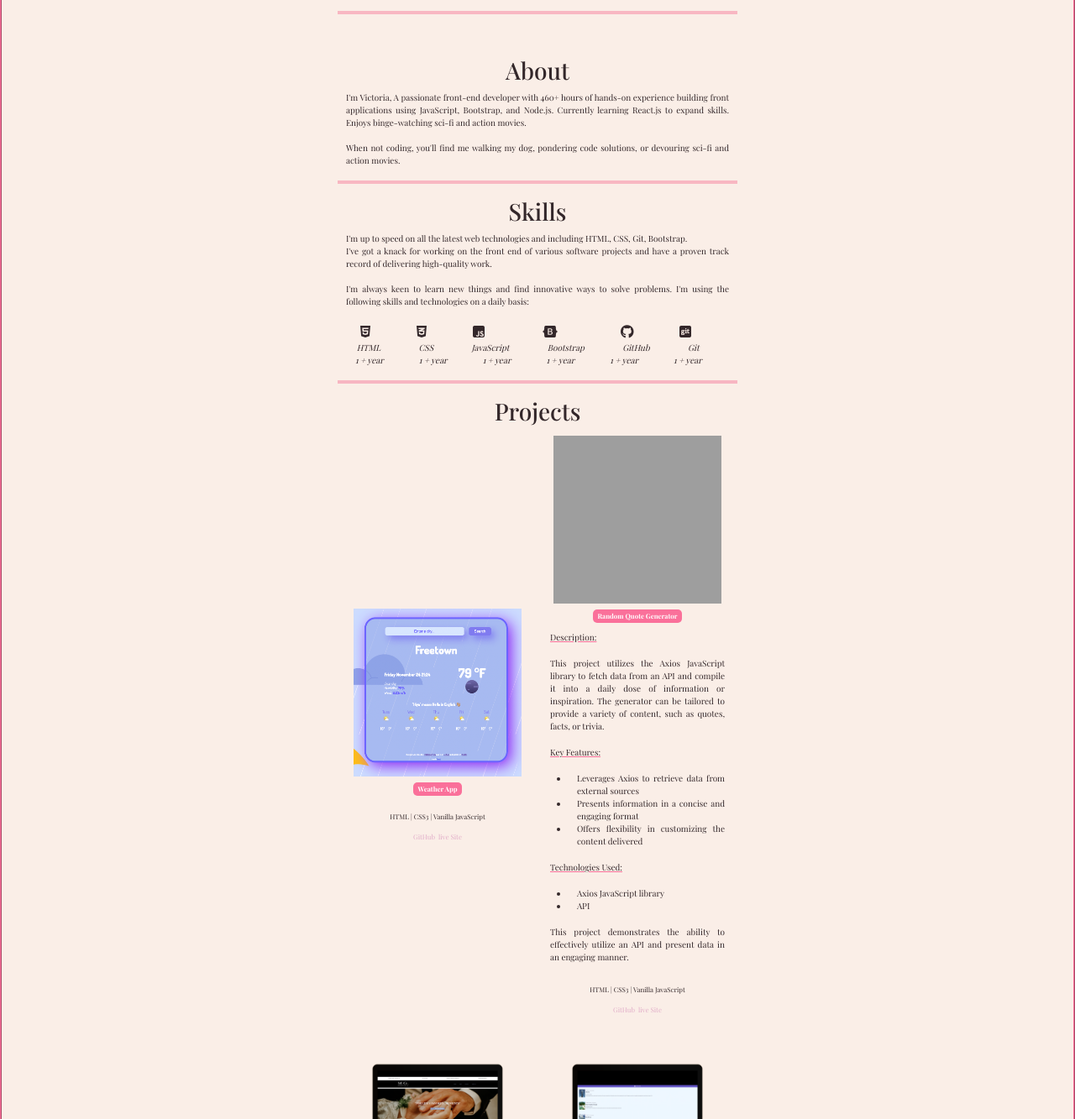
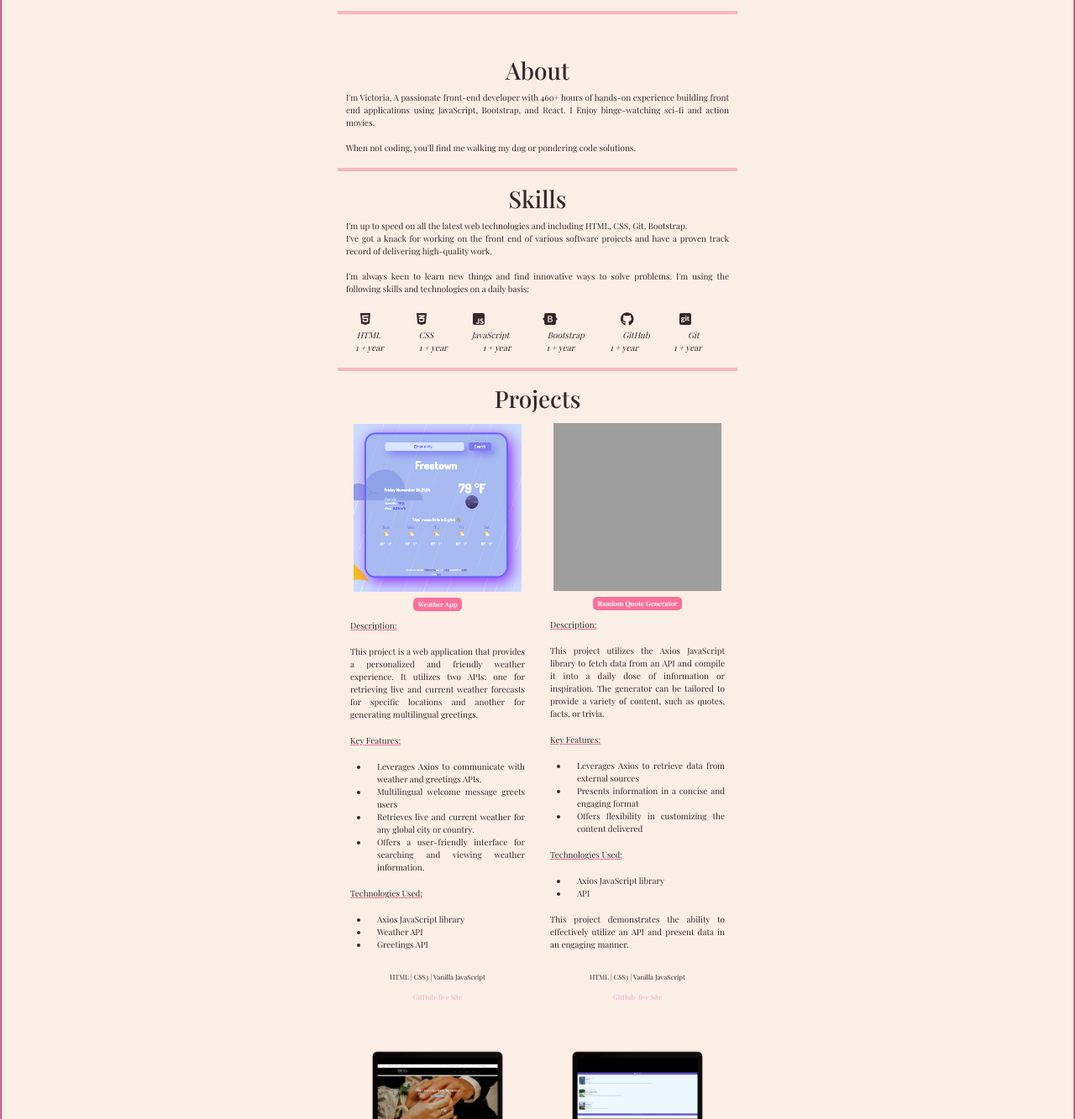
Before and after one commit to vickyluvs/Portfolio, a plain HTML site: page index.html in a window 1280 px wide. Shown: the part 193-1526 px from the top of the page at 84% size. Drawn offline with nearby package versions, Linux system fonts and the light colour scheme; grey boxes are pictures that could not be loaded.

Commit message:
Added weather app project details

```diff
--- a/index.html
+++ b/index.html
@@ -106,13 +106,13 @@
           <section class="about-me-section">
             <p class="about-paragraph">
               I'm Victoria, A passionate front-end developer with 460+ hours of
-              hands-on experience building front applications using JavaScript,
-              Bootstrap, and Node.js. Currently learning React.js to expand
-              skills. Enjoys binge-watching sci-fi and action movies.
+              hands-on experience building front end applications using
+              JavaScript, Bootstrap, and React. I Enjoy binge-watching sci-fi
+              and action movies.
               <br />
               <br />
-              When not coding, you'll find me walking my dog, pondering code
-              solutions, or devouring sci-fi and action movies.
+              When not coding, you'll find me walking my dog or pondering code
+              solutions.
             </p>
           </section>
         </div>
@@ -177,8 +177,38 @@
                   />
                   <strong class="information">Weather App</strong>
                 </div>
+                <!-- project details go here -->
                 <div class="mockup-paragraph">
-                  <!-- project details go here -->
+                  <p class="project_details">Description:</p>
+                  <p>
+                    This project is a web application that provides a
+                    personalized and friendly weather experience. It utilizes
+                    two APIs: one for retrieving live and current weather
+                    forecasts for specific locations and another for generating
+                    multilingual greetings.
+                  </p>
+                  <p class="project_details">Key Features:</p>
+                  <ul>
+                    <li>
+                      Leverages Axios to communicate with weather and greetings
+                      APIs.
+                    </li>
+                    <li>Multilingual welcome message greets users</li>
+                    <li>
+                      Retrieves live and current weather for any global city or
+                      country.
+                    </li>
+                    <li>
+                      Offers a user-friendly interface for searching and viewing
+                      weather information.
+                    </li>
+                  </ul>
+                  <p class="project_details">Technologies Used:</p>
+                  <ul>
+                    <li>Axios JavaScript library</li>
+                    <li>Weather API</li>
+                    <li>Greetings API</li>
+                  </ul>
                 </div>
 
                 <span class="language">HTML | CSS3 | Vanilla JavaScript </span>
--- a/script.js
+++ b/script.js
@@ -1,5 +1,5 @@
 function showProjectDetails() {
-  let para = document.querySelector(".mockup-paragraph");
+  let para = document.querySelectorAll(".mockup-paragraph");
 
   if (para.style.display === "none") {
     para.style.display = "block";
```
